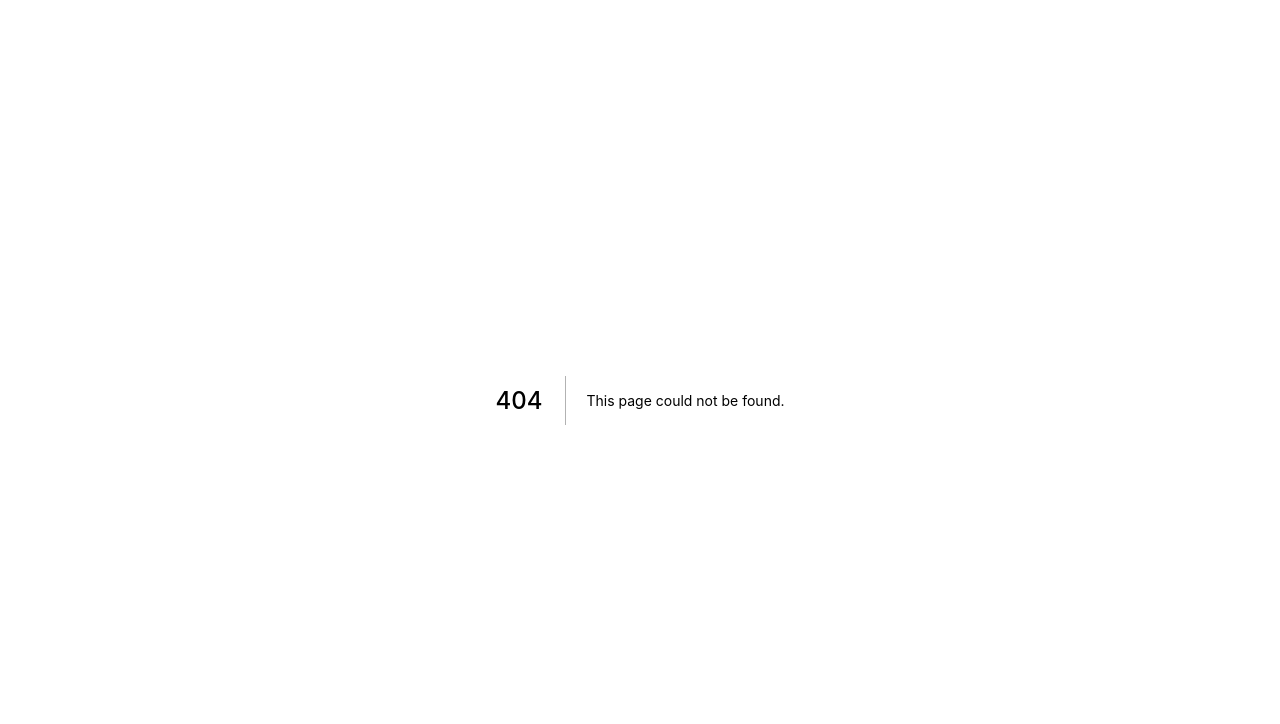
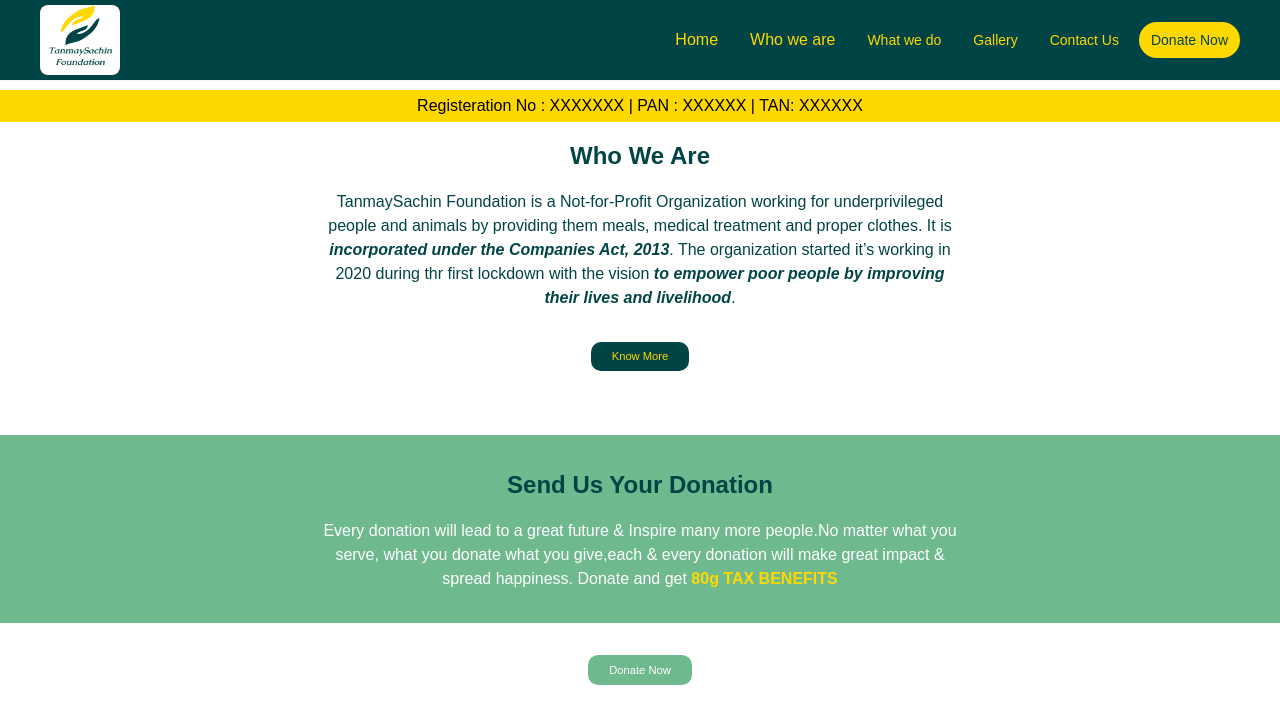
Before and after one commit to JatinPandey26/TanmaySachin_Foundation, a Next.js app: page /whoweare in a window 1280 px wide. Before the commit this address had no page. Shown: the top 724 px of the page. Built offline with nearby package versions, Linux system fonts and the light colour scheme.

Commit message:
edit link in navbar

```diff
--- a/components/navbar/index.js
+++ b/components/navbar/index.js
@@ -1,7 +1,9 @@
 import React, { useState } from "react";
 import { Transition } from "@headlessui/react";
-import { Link } from "react-scroll";
+import styles from './styles.module.scss'
+// import {Link} from 'next/link'
 import Image from "next/image";
+import Link from "next/link";
 // import Logo from "../public/streamlineLogo.png";
 
 function Navbar() {
@@ -13,74 +15,86 @@
           <div className="flex items-center h-20 w-full">
             <div className="flex items-center  mx-10  justify-between w-full">
               <div className="flex justify-start items-center flex-shrink-0 ">
-
-									<Image src={'/TanmaySachinFoundation.png'} className = 'rounded-lg' layout = "intrinsic" width='80%'  height='70%'/>
-
+                <Image
+                  src={"/TanmaySachinFoundation.png"}
+                  className="rounded-lg"
+                  layout="intrinsic"
+                  width="80%"
+                  height="70%"
+                />
               </div>
               <div className="hidden md:block">
                 <div className="ml-10 flex items-baseline space-x-2">
                   <Link
+                    href="/"
                     activeClass="Home"
-										to="about"
+                    to="/"
                     smooth={true}
                     offset={50}
                     duration={500}
-										className="cursor-pointer text-[#FFD800] font-thin px-3 no-underline py-2 text-md hover:text-white"
                   >
+                    <a className="cursor-pointer text-[#FFD800] font-thin px-3 no-underline py-2 text-md hover:text-white">
                       Home
+                    </a>
                   </Link>
                   <Link
+                    href="/whoweare"
+                    activeClass="about"
+                    to="/whoweare"
+                    smooth={true}
+                    offset={50}
+                    duration={500}
+                  >
+                    <a className="cursor-pointer text-[#FFD800] font-thin px-3 no-underline py-2 text-md hover:text-white">
+                      Who we are
+                    </a>
+                  </Link>
+                  <Link
+                    href={"/whatwedo"}
+                    activeClass="work"
+                    to="work"
+                    smooth={true}
+                    offset={50}
+                    duration={500}
+                  >
+					<a className="cursor-pointer text-[#FFD800] text-[#FFD800]  font-thin no-underline hover:text-white px-3 py-2 rounded-md text-sm font-medium">What we do</a>
+
+                  </Link>
+
+                  <Link
+                    href={"/gallery"}
+                    activeClass="Services"
+                    to="work"
+                    smooth={true}
+                    offset={50}
+                    duration={500}
+
+                  >
+                    <a className="cursor-pointer  text-[#FFD800] font-light hover:text-white px-3 py-2 no-underline rounded-md text-sm font-medium">Gallery</a>
+                  </Link>
+
+                  <Link
+                    href={"/contactus"}
                     activeClass="about"
                     to="about"
                     smooth={true}
                     offset={50}
                     duration={500}
-										className="cursor-pointer text-[#FFD800] text-[#FFD800] font-thin no-underline hover:text-white px-3 py-2 rounded-md text-sm font-medium"
+
                   >
-										Who we are
-									</Link>
-									<Link
-										activeClass="work"
-										to="work"
-										smooth={true}
-										offset={50}
-										duration={500}
-										className="cursor-pointer text-[#FFD800] text-[#FFD800]  font-thin no-underline hover:text-white px-3 py-2 rounded-md text-sm font-medium"
-									>
-										What we do
+                    <a className="cursor-pointer text-[#FFD800] text-[#FFD800]  font-thin no-underline hover:text-white px-3 py-2 rounded-md text-sm font-medium">Contact Us</a>
                   </Link>
 
                   <Link
-										activeClass="Services"
-										to="work"
-										smooth={true}
-										offset={50}
-										duration={500}
-										className="cursor-pointer  text-[#FFD800] font-light hover:text-white px-3 py-2 no-underline rounded-md text-sm font-medium"
-									>
-										Gallery
-									</Link>
-
-									<Link
-										activeClass="about"
-										to="about"
-										smooth={true}
-										offset={50}
-										duration={500}
-										className="cursor-pointer text-[#FFD800] text-[#FFD800]  font-thin no-underline hover:text-white px-3 py-2 rounded-md text-sm font-medium"
-									>
-										Contact Us
-									</Link>
-
-									<Link
+                    href={"/donate"}
                     activeClass="contact"
                     to="contact"
                     smooth={true}
                     offset={50}
                     duration={500}
-										className="cursor-pointer no-underline justify-self-end  bg-[#FFD800]  text-[#004445] px-3 py-2 rounded-[5rem] text-sm font-medium  hover:text-[#004445]"
+
                   >
-										Donate Now
+                    <a  className="wrapList cursor-pointer no-underline justify-self-end  bg-[#FFD800]  text-[#004445] px-3 py-2 rounded-[5rem] text-sm font-medium  hover:text-[#004445]">Donate Now</a>
                   </Link>
                 </div>
               </div>
@@ -145,77 +159,78 @@
             <div className="md:hidden" id="mobile-menu">
               <div
                 ref={ref}
-								className="bg-white px-2 pt-2 pb-3 text-center space-y-1 sm:px-3"
+                className="bg-white px-2 pt-2 pb-3 text-center space-y-1 sm:px-3 flex flex-col"
               >
                  <Link
-									href="/home"
-									activeClass="home"
-									to="home"
+                    href="/"
+                    activeClass="Home"
+                    to="/"
                     smooth={true}
                     offset={50}
                     duration={500}
-									className="cursor-pointer hover:bg-[#004445] text-[#004445] no-underline hover:text-[#FFD800] block px-3 py-2 rounded-md text-base font-medium"
                   >
+                    <a className="cursor-pointer hover:bg-[#004445] text-[#004445] no-underline hover:text-[#FFD800] block px-3 py-2 rounded-md text-base font-medium">
                       Home
+                    </a>
                   </Link>
                   <Link
-									href="/about"
+                    href="/whoweare"
+                    activeClass="about"
+                    to="/whoweare"
+                    smooth={true}
+                    offset={50}
+                    duration={500}
+                  >
+                    <a className="cursor-pointer hover:bg-[#004445] text-[#004445] no-underline hover:text-[#FFD800] block px-3 py-2 rounded-md text-base font-medium">
+                      Who we are
+                    </a>
+                  </Link>
+                  <Link
+                    href={"/whatwedo"}
+                    activeClass="work"
+                    to="work"
+                    smooth={true}
+                    offset={50}
+                    duration={500}
+                  >
+					<a className="cursor-pointer hover:bg-[#004445] text-[#004445] no-underline hover:text-[#FFD800] block px-3 py-2 rounded-md text-base font-medium">What we do</a>
+
+                  </Link>
+
+                  <Link
+                    href={"/gallery"}
+                    activeClass="Services"
+                    to="work"
+                    smooth={true}
+                    offset={50}
+                    duration={500}
+
+                  >
+                    <a className="cursor-pointer hover:bg-[#004445] text-[#004445] no-underline hover:text-[#FFD800] block px-3 py-2 rounded-md text-base font-medium">Gallery</a>
+                  </Link>
+
+                  <Link
+                    href={"/contactus"}
                     activeClass="about"
                     to="about"
                     smooth={true}
                     offset={50}
                     duration={500}
-									className="cursor-pointer hover:bg-[#004445] text-[#004445] no-underline hover:text-[#FFD800] block px-3 py-2 rounded-md text-base font-medium"
+
                   >
-									Who we are
+                    <a className="cursor-pointer hover:bg-[#004445] text-[#004445] no-underline hover:text-[#FFD800] block px-3 py-2 rounded-md text-base font-medium">Contact Us</a>
                   </Link>
 
                   <Link
-									href="/work"
-									activeClass="work"
-									to="work"
+                    href={"/donate"}
+                    activeClass="contact"
+                    to="contact"
                     smooth={true}
                     offset={50}
                     duration={500}
-									className="cursor-pointer hover:bg-[#004445] text-[#004445] no-underline hover:text-[#FFD800] block px-3 py-2 rounded-md text-base font-medium"
+
                   >
-									What we do
-								</Link>
-								<Link
-									href="/services"
-									activeClass="services"
-									to="services"
-									smooth={true}
-									offset={50}
-									duration={500}
-									className="cursor-pointer hover:bg-[#004445] text-[#004445] no-underline hover:text-[#FFD800] block px-3 py-2 rounded-md text-base font-medium"
-								>
-									Gallery
-								</Link>
-
-								<Link
-									href="/services"
-									activeClass="services"
-									to="services"
-									smooth={true}
-									offset={50}
-									duration={500}
-									className="cursor-pointer hover:bg-[#004445] text-[#004445] no-underline hover:text-[#FFD800] block px-3 py-2 rounded-md text-base font-medium"
-								>
-									Contact Us
-								</Link>
-
-
-								<Link
-									href="/contact"
-									activeClass="work"
-									to="work"
-									smooth={true}
-									offset={50}
-									duration={500}
-									className="cursor-pointer bg-[#FFD800] text-[#004445] no-underline hover:text-[#004445] block px-3 py-2 rounded-md text-base font-medium"
-								>
-									Donate Now
+                    <a  className="cursor-pointer bg-[#FFD800] text-[#004445] no-underline hover:text-[#004445] block px-3 py-2 rounded-md text-base font-medium">Donate Now</a>
                   </Link>
               </div>
             </div>
--- a/components/navbar/styles.module.scss
+++ b/components/navbar/styles.module.scss
@@ -0,0 +1,10 @@
+.listItems{
+    cursor: pointer;
+    color: #FFD800;
+    font-weight: lighter;
+    text-decoration: none;
+
+    &:hover{
+        color: white;
+    }
+}
--- a/package.json
+++ b/package.json
@@ -13,6 +13,7 @@
     "next": "12.3.1",
     "react": "18.2.0",
     "react-dom": "18.2.0",
+    "react-router-dom": "^6.4.1",
     "react-scroll": "^1.8.7",
     "sass": "^1.55.0",
     "yarn": "^1.22.19"
--- a/pages/_app.js
+++ b/pages/_app.js
@@ -3,6 +3,9 @@
 
 function MyApp({ Component, pageProps }) {
   return <Component {...pageProps} />
+
+
+
 }
 
 export default MyApp
--- /dev/null
+++ b/pages/gallery/index.js
@@ -0,0 +1,14 @@
+import Navbar from '../../components/navbar'
+import  RegBanner  from '../../components/reginfobanner'
+
+
+export default function Home() {
+  return (
+    <div className="flex flex-col">
+      <Navbar />
+      <RegBanner />
+
+
+    </div>
+  );
+}
--- /dev/null
+++ b/pages/whoweare/index.js
@@ -0,0 +1,18 @@
+import Navbar from '../../components/navbar'
+import  RegBanner  from '../../components/reginfobanner'
+import SendDonationBand from '../../components/sendDonations'
+import WhoWeAreBand from '../../components/whoWeAreHome'
+
+
+export default function Home() {
+  return (
+
+
+    <div className='flex flex-col'>
+    <Navbar/>
+    <RegBanner/>
+    <WhoWeAreBand/>
+    <SendDonationBand/>
+    </div>
+  )
+}
```
Also changed, not shown: 2 other files (tests, documents, lock files or other folders). Lines whose indentation alone changed are shown as unchanged.
